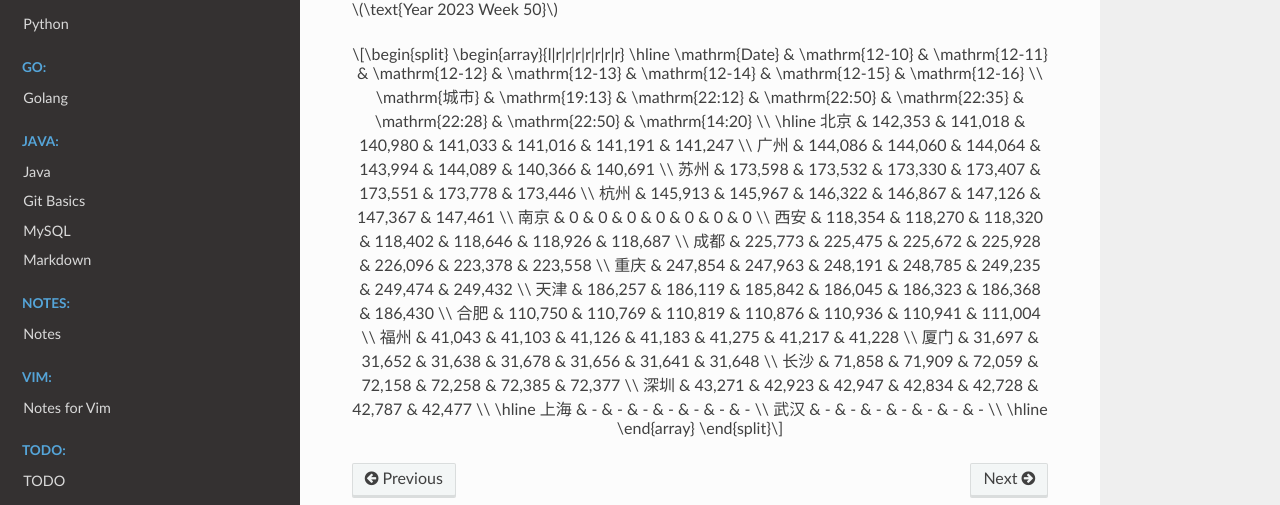
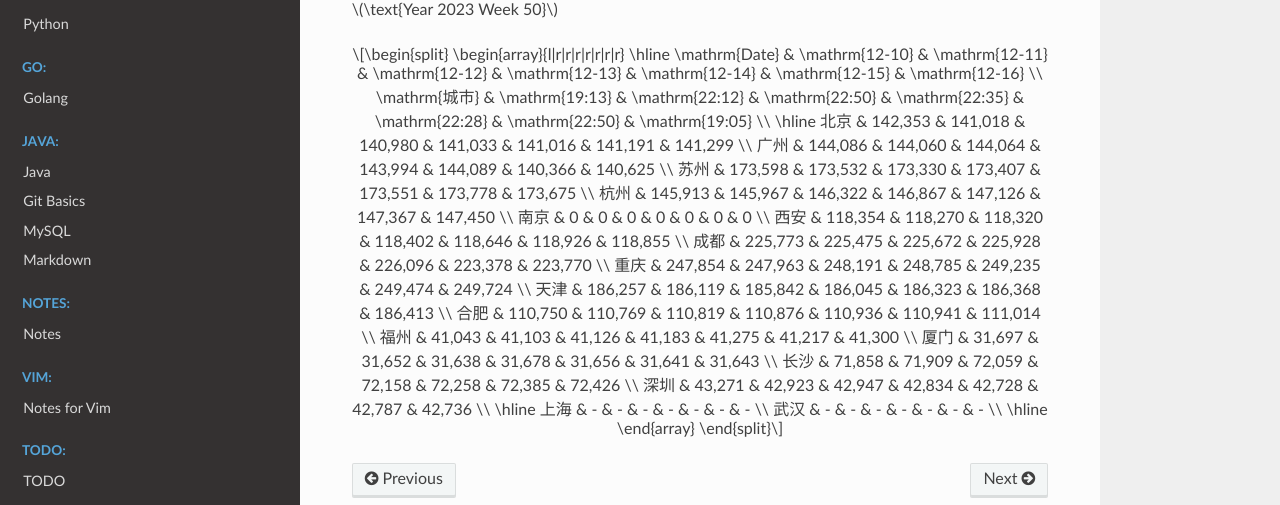
Before and after one commit to Pyrad/pyradnotes, a Sphinx documentation site: the page built from source/RealEstate/resalenumbers2023.md, in a window 1280 px wide and 900 px high, scrolled down 20267 px. Shown: the part 272-777 px from the top of the window. Built offline with Sphinx 7.4.7 and the Read the Docs theme 2.0.0, drawn with Linux system fonts in a browser that asks for light colours; a script that is not in the unit is left out.

Commit message:
Realestate Update resale numbers 2023-12-16 19:05

```diff
--- a/source/RealEstate/resalenumbers2023.md
+++ b/source/RealEstate/resalenumbers2023.md
@@ -1314,22 +1314,22 @@
 \begin{array}{l|r|r|r|r|r|r|r}
 \hline
 \mathrm{Date} & \mathrm{12-10} & \mathrm{12-11} & \mathrm{12-12} & \mathrm{12-13} & \mathrm{12-14} & \mathrm{12-15} & \mathrm{12-16} \\
-\mathrm{城市} & \mathrm{19:13} & \mathrm{22:12} & \mathrm{22:50} & \mathrm{22:35} & \mathrm{22:28} & \mathrm{22:50} & \mathrm{14:20} \\
+\mathrm{城市} & \mathrm{19:13} & \mathrm{22:12} & \mathrm{22:50} & \mathrm{22:35} & \mathrm{22:28} & \mathrm{22:50} & \mathrm{19:05} \\
 \hline
-北京 & 142,353 & 141,018 & 140,980 & 141,033 & 141,016 & 141,191 & 141,247 \\
-广州 & 144,086 & 144,060 & 144,064 & 143,994 & 144,089 & 140,366 & 140,691 \\
-苏州 & 173,598 & 173,532 & 173,330 & 173,407 & 173,551 & 173,778 & 173,446 \\
-杭州 & 145,913 & 145,967 & 146,322 & 146,867 & 147,126 & 147,367 & 147,461 \\
+北京 & 142,353 & 141,018 & 140,980 & 141,033 & 141,016 & 141,191 & 141,299 \\
+广州 & 144,086 & 144,060 & 144,064 & 143,994 & 144,089 & 140,366 & 140,625 \\
+苏州 & 173,598 & 173,532 & 173,330 & 173,407 & 173,551 & 173,778 & 173,675 \\
+杭州 & 145,913 & 145,967 & 146,322 & 146,867 & 147,126 & 147,367 & 147,450 \\
 南京 & 0 & 0 & 0 & 0 & 0 & 0 & 0 \\
-西安 & 118,354 & 118,270 & 118,320 & 118,402 & 118,646 & 118,926 & 118,687 \\
-成都 & 225,773 & 225,475 & 225,672 & 225,928 & 226,096 & 223,378 & 223,558 \\
-重庆 & 247,854 & 247,963 & 248,191 & 248,785 & 249,235 & 249,474 & 249,432 \\
-天津 & 186,257 & 186,119 & 185,842 & 186,045 & 186,323 & 186,368 & 186,430 \\
-合肥 & 110,750 & 110,769 & 110,819 & 110,876 & 110,936 & 110,941 & 111,004 \\
-福州 & 41,043 & 41,103 & 41,126 & 41,183 & 41,275 & 41,217 & 41,228 \\
-厦门 & 31,697 & 31,652 & 31,638 & 31,678 & 31,656 & 31,641 & 31,648 \\
-长沙 & 71,858 & 71,909 & 72,059 & 72,158 & 72,258 & 72,385 & 72,377 \\
-深圳 & 43,271 & 42,923 & 42,947 & 42,834 & 42,728 & 42,787 & 42,477 \\
+西安 & 118,354 & 118,270 & 118,320 & 118,402 & 118,646 & 118,926 & 118,855 \\
+成都 & 225,773 & 225,475 & 225,672 & 225,928 & 226,096 & 223,378 & 223,770 \\
+重庆 & 247,854 & 247,963 & 248,191 & 248,785 & 249,235 & 249,474 & 249,724 \\
+天津 & 186,257 & 186,119 & 185,842 & 186,045 & 186,323 & 186,368 & 186,413 \\
+合肥 & 110,750 & 110,769 & 110,819 & 110,876 & 110,936 & 110,941 & 111,014 \\
+福州 & 41,043 & 41,103 & 41,126 & 41,183 & 41,275 & 41,217 & 41,300 \\
+厦门 & 31,697 & 31,652 & 31,638 & 31,678 & 31,656 & 31,641 & 31,643 \\
+长沙 & 71,858 & 71,909 & 72,059 & 72,158 & 72,258 & 72,385 & 72,426 \\
+深圳 & 43,271 & 42,923 & 42,947 & 42,834 & 42,728 & 42,787 & 42,736 \\
 \hline
 上海 & - & - & - & - & - & - & - \\
 武汉 & - & - & - & - & - & - & - \\
```
Also changed, not shown: 1 other file.
